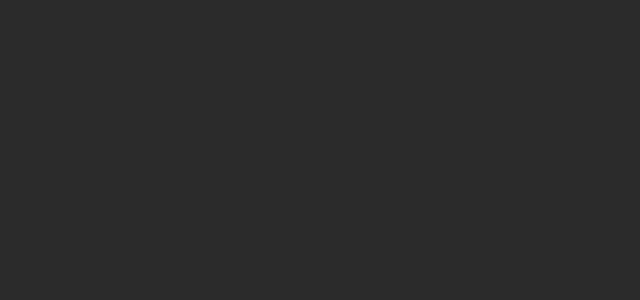
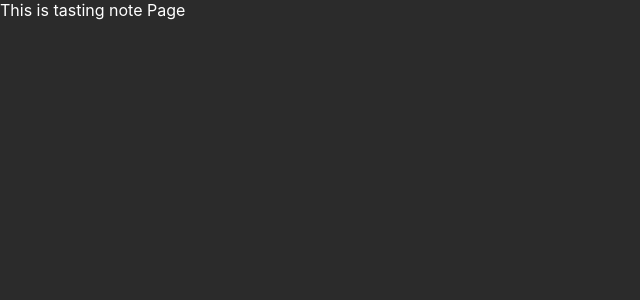
Before and after one commit to dellyu03/zli, a React (Create React App) app: page /tasting_note in a window 1280 px wide. Before the commit this address had no page. Shown: the top 300 px of the page, without its empty margins (0-640 px from the left). Built offline with nearby package versions, Linux system fonts and the light colour scheme.

Commit message:
connect Tasting-note-page

```diff
--- a/src/App.js
+++ b/src/App.js
@@ -2,6 +2,7 @@
 import './App.css';
 import MainPage from './pages/MainPage/MainPage.js'
 import RecipePage from './pages/RecipePage/RecipePage.js'
+import TnotePage from './pages/TnotePage/TnotePage.js'
 import {BrowserRouter, Routes, Route} from 'react-router-dom'
 
 function App() {
@@ -11,6 +12,8 @@
         <Routes>
           <Route path = "/" element = {<MainPage/>}/>
           <Route path = "/recipe_detail" element = {<RecipePage/>}/>
+          <Route path = "/tasting_note" element = {<TnotePage/>}/>
+
         </Routes>
       </div>
     </BrowserRouter>
--- /dev/null
+++ b/src/pages/TnotePage/TnotePage.js
@@ -0,0 +1,5 @@
+export default function TnotePage() {
+    return(
+        <div>This is tasting note Page</div>
+    );
+}
```
